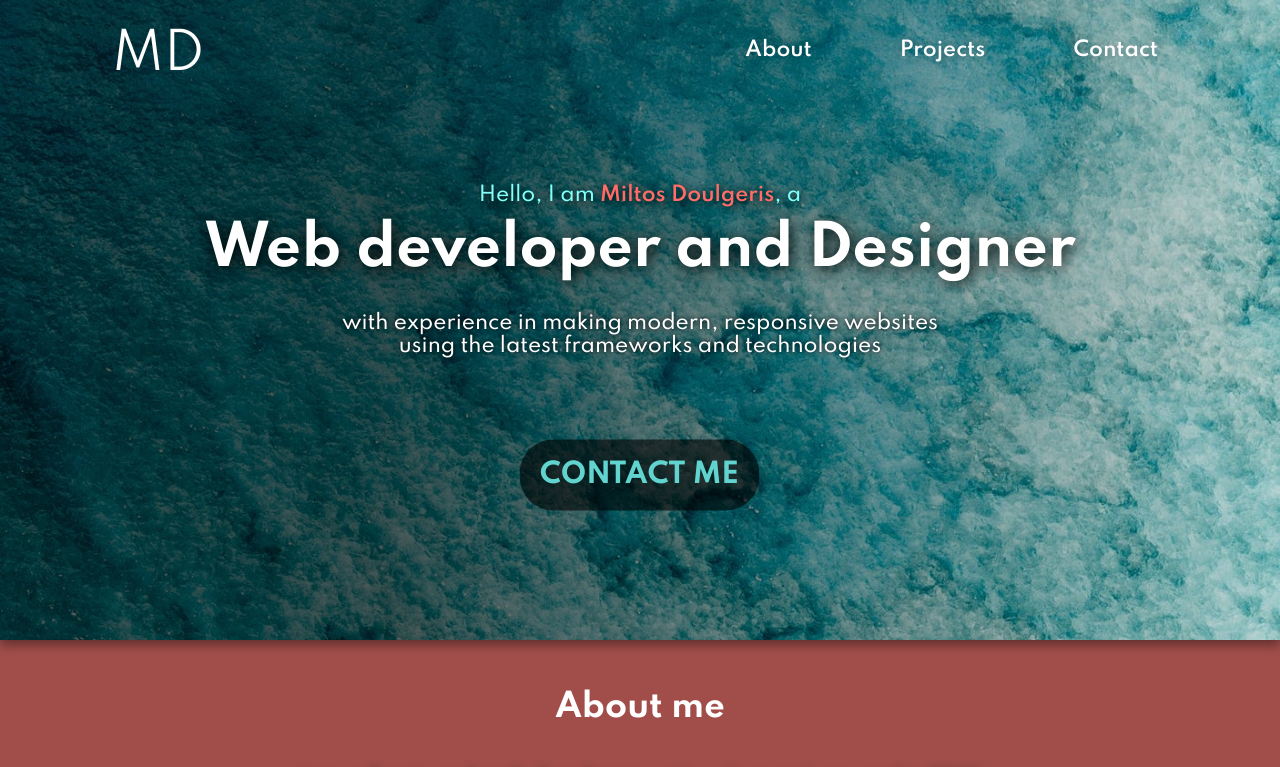
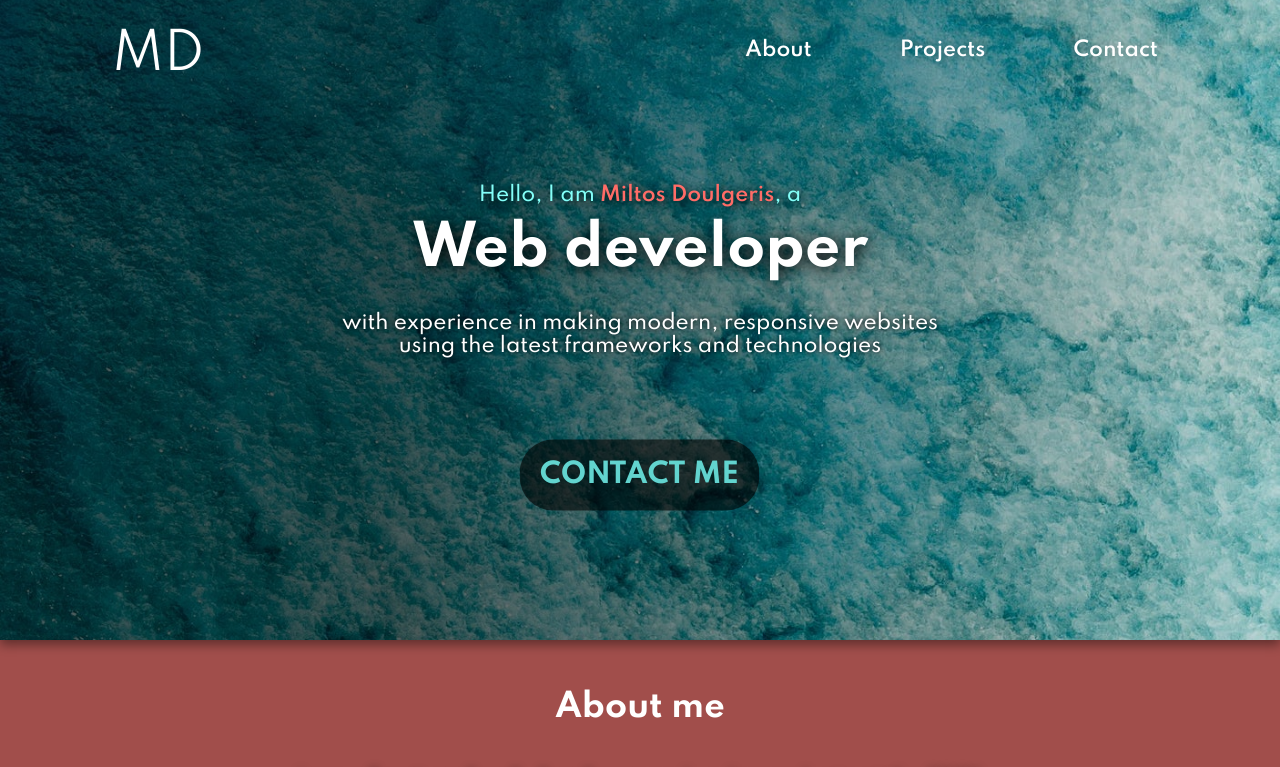
Before and after one commit to miltosdoul/miltosdoul.github.io, a plain HTML site: page index.html in a window 1280 px wide. Shown: the top 767 px of the page. Drawn offline with nearby package versions, Linux system fonts and the light colour scheme.

Commit message:
Update index.html

```diff
--- a/index.html
+++ b/index.html
@@ -46,7 +46,7 @@
             <p class="hero__name-text"
               >Hello, I am <span class="name-text">Miltos Doulgeris</span>, a</p
             >
-            <h2 class="hero__title-text">Web developer and Designer</h2>
+            <h2 class="hero__title-text">Web developer</h2>
           </div>
           <p class="hero-text"
             >with experience in making modern, responsive websites using the
```
